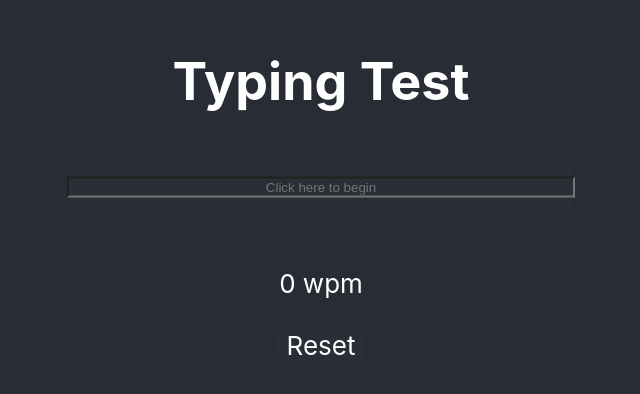
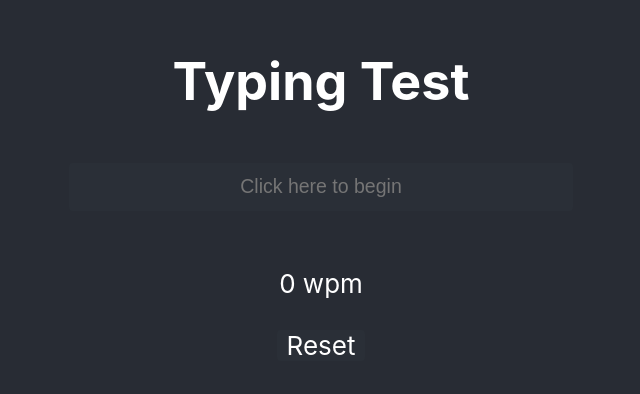
Before and after one commit to seunghunoh57/typing-test, a React (Create React App) app: page / in a window 1280 px wide. Shown: the part 230-624 px from the top of the page, without its empty margins (319-959 px from the left). Built offline with nearby package versions, Linux system fonts and the light colour scheme.

Commit message:
Added in word generation and text input features

```diff
--- a/package.json
+++ b/package.json
@@ -6,6 +6,7 @@
     "@testing-library/jest-dom": "^4.2.4",
     "@testing-library/react": "^9.5.0",
     "@testing-library/user-event": "^7.2.1",
+    "faker": "^4.1.0",
     "react": "^16.13.1",
     "react-dom": "^16.13.1",
     "react-scripts": "3.4.1"
--- a/src/App.css
+++ b/src/App.css
@@ -56,26 +56,28 @@
 
 .textInputBase {
   height: calc(30px + 2vmin);
-  width: 500px;
-  border-radius: 4px;
+  width: 600px;
   position: relative;
-  background-color: #2a2f37;
   margin-top: 2vh
 }
 
-.textInputBase:hover {
-  background-color: #323942;
-}
-
-.textInputText {
+.textInputBox {
   background-color: #2a2f37;
   color: white;
+  height: calc(30px + 2vmin);
+  font-size: 0.75em;
+  border-radius: 4px;
+  border: none;
   position: absolute;
   text-align: center;
   width: 500px;
   top: 50%;
   left: 50%;
   transform: translate(-50%, -50%)
+}
+
+.textInputBox:focus {
+  background-color: #323942;
 }
 
 .reset {
--- a/src/App.js
+++ b/src/App.js
@@ -1,34 +1,33 @@
 import React, { useState } from "react";
 import TextInput from "./TextInput.js";
 import AppButton from "./AppButton.js";
+import { generate } from "./WordGenerator.js";
 import "./App.css";
 
 function App() {
-  const [wordQueue, setWordQueue] = useState("Test Test Test");
-  const [currentWord, setCurrentWord] = useState("");
+  const initialWords = generate();
+  const [currentChar, setCurrentChar] = useState("");
   const [correctCount, incrementCorrectCount] = useState(0);
   const [incorrectCount, incrementIncorrectCount] = useState(0);
   const [wpm, setWPM] = useState("0");
 
   const handleKeyPress = (e) => {
-    setCurrentWord(currentWord + e.key);
-  };
-
-  const handleTextInputClick = (e) => {
-    setCurrentWord(currentWord);
+    console.log(e.key);
+    setCurrentChar(currentChar + e.key);
   };
 
   const handleReset = () => {
-    setCurrentWord("Click here to begin");
+    setCurrentChar("Click here to begin");
   };
+
+  const calculateWPM = () => {};
 
   return (
     <div className="App">
       <header className="App-header">
         <h1>Typing Test</h1>
         <TextInput
-          text={currentWord}
-          handleTextInputClick={handleTextInputClick}
+          text={currentChar}
           handleKeyPress={handleKeyPress}
         ></TextInput>
         <div className="break"></div>
--- a/src/AppButton.js
+++ b/src/AppButton.js
@@ -1,4 +1,4 @@
-import React, { useState } from "react";
+import React from "react";
 import "./App.css";
 
 function AppButton(props) {
--- a/src/TextInput.js
+++ b/src/TextInput.js
@@ -1,9 +1,13 @@
-import React, { useState } from "react";
+import React from "react";
 import "./App.css";
 
 function TextInput(props) {
   const handleFocus = (e) => {
-    console.log("test");
+    e.target.placeholder = "";
+  };
+
+  const handleBlur = (e) => {
+    e.target.placeholder = "Click here to begin";
   };
 
   return (
@@ -11,9 +15,10 @@ function TextInput(props) {
       <input
         type="text"
         placeholder={"Click here to begin"}
-        className="textInputText"
-        onClick={props.handleTextInputClick}
+        className="textInputBox"
+        onKeyPress={props.handleKeyPress}
         onFocus={handleFocus}
+        onBlur={handleBlur}
       ></input>
     </div>
   );
--- /dev/null
+++ b/src/WordGenerator.js
@@ -0,0 +1,8 @@
+import faker from "faker";
+
+export const generate = (count = 10) => {
+  return new Array(count)
+    .fill()
+    .map((_) => faker.random.word())
+    .join(" ");
+};
```
Also changed, not shown: 1 other file (tests, documents, lock files or other folders).
